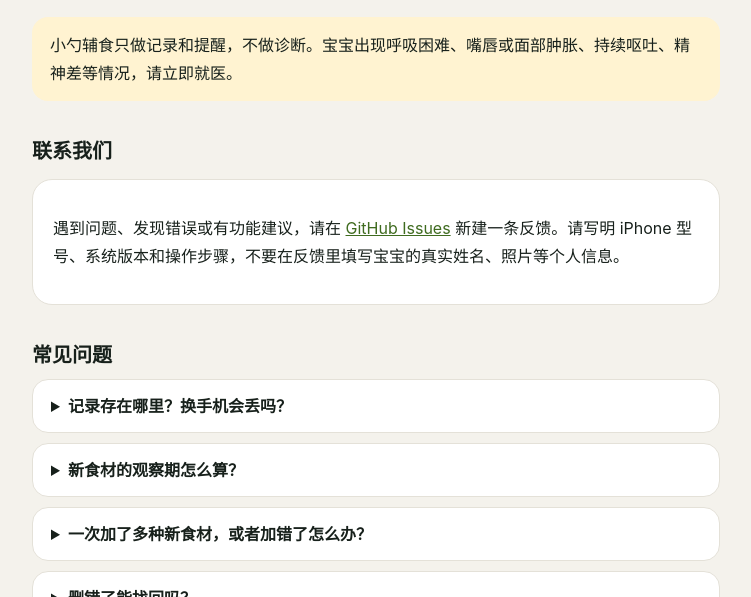
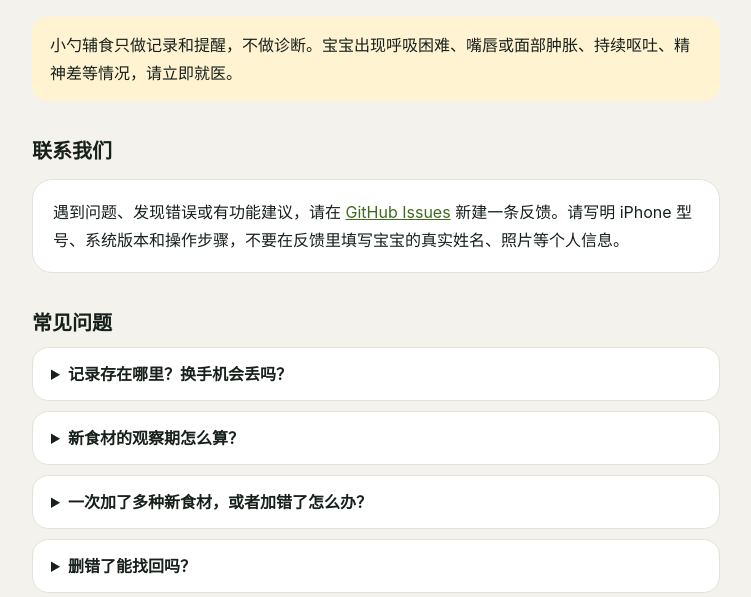
Before and after one commit to xdx888999/xsfs-support, a plain HTML site: page index.html in a window 1280 px wide. Shown: the part 203-800 px from the top of the page, without its empty margins (264-1015 px from the left). Drawn offline with Linux system fonts and the light colour scheme.

Commit message:
收紧卡片内段落留白

```diff
--- a/style.css
+++ b/style.css
@@ -131,3 +131,6 @@ footer.site {
 }
 
 footer.site a { color: var(--ink-2); }
+
+.card > p:first-child { margin-top: 0; }
+.card > p:last-child { margin-bottom: 0; }
```
